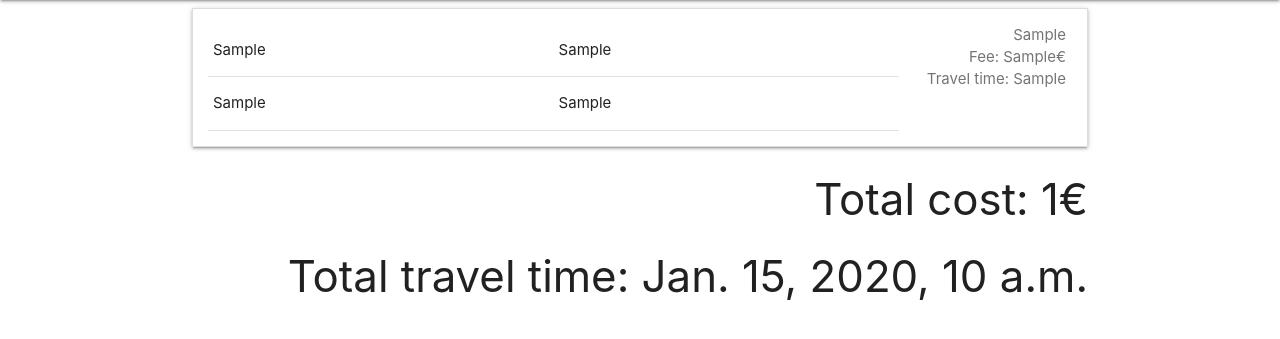
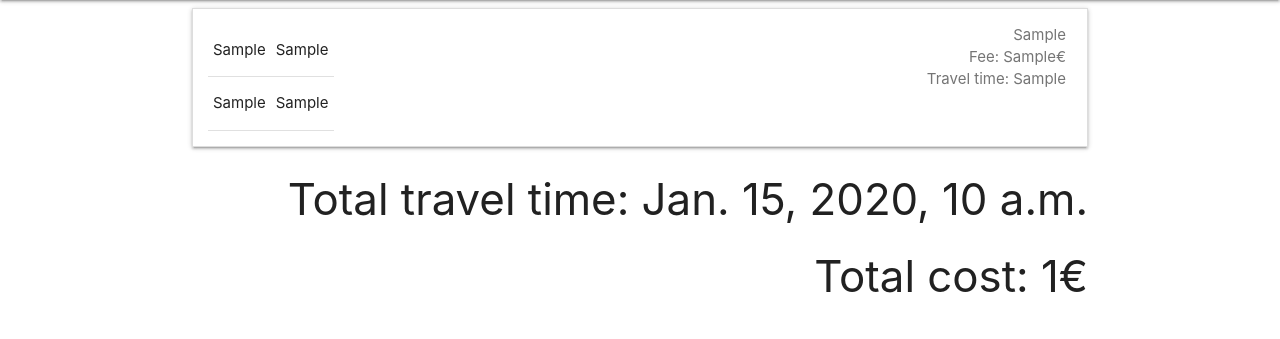
Before and after one commit to sok-gerely/tripplanner, a Django app: template tripplanner/templates/tripplanner/result.html in a window 1280 px wide. Shown: the part 64-403 px from the top of the page. Run offline with Django 3.2, Linux system fonts and the light colour scheme; the template is opened without the code that fills it: most values are stand-ins (such as "Sample title", 1, 10 or a date in 2020).

Commit message:
small table

```diff
--- a/tripplanner/templates/tripplanner/result.html
+++ b/tripplanner/templates/tripplanner/result.html
@@ -7,7 +7,7 @@
         {% for i in data %}
             <li>
                 <div class="collapsible-header">
-                    <table style="width: 80%">
+                    <table style="width: auto">
                         <tr>
                             <td>{{ i.0 }}</td>
                             <td>{{ i.2 }}</td>
@@ -42,8 +42,8 @@
         {% endfor %}
     </ul>
 
+    <h3 class="right-align">Total travel time: {{ total_time }}</h3>
     <h3 class="right-align">Total cost: {{ total_cost }}{{ CURRENCY }}</h3>
-    <h3 class="right-align">Total travel time: {{ total_time }}</h3>
 {% endblock %}
 
 {% block js_import %}
```
